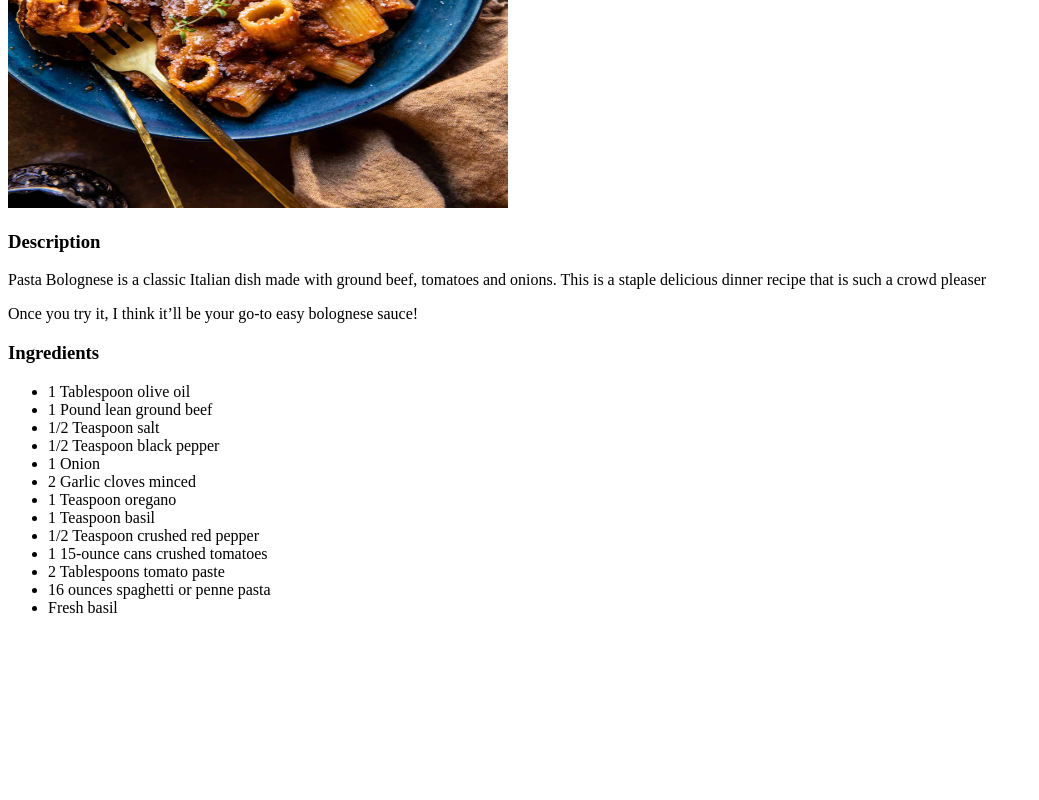
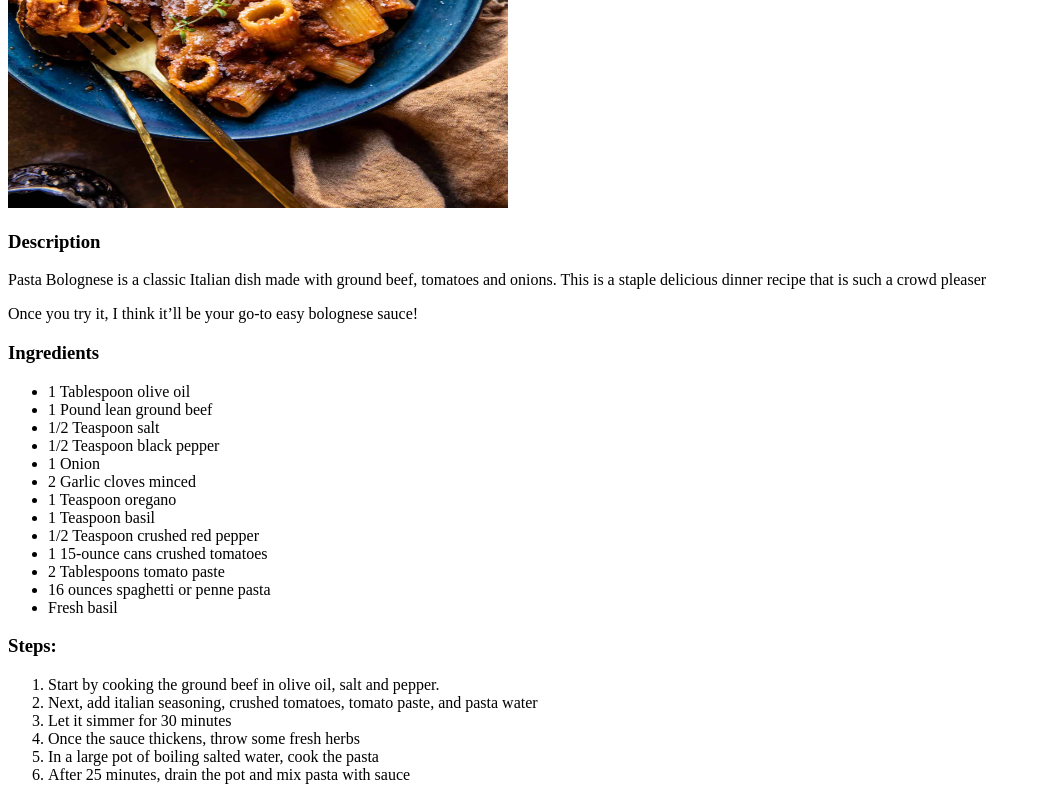
Before and after one commit to xReMaKe/odin-recipes, a plain HTML site: page recipes/pasta.html in a window 1280 px wide. Shown: the part 372-1172 px from the top of the page, without its empty margins (0-1039 px from the left). Before the commit the page ends 1005 px from the top, so only its background shows below. Drawn offline with Linux system fonts and the light colour scheme.

Commit message:
fixed issue with ordered list not displaying

```diff
--- a/recipes/pasta.html
+++ b/recipes/pasta.html
@@ -30,5 +30,14 @@
         <li>16 ounces spaghetti or penne pasta</li>
         <li>Fresh basil</li>
     </ul>
+    <h3>Steps:</h3>
+    <ol>
+        <li>Start by cooking the ground beef in olive oil, salt and pepper.</li>
+        <li>Next, add italian seasoning, crushed tomatoes, tomato paste, and pasta water</li>
+        <li>Let it simmer for 30 minutes</li>
+        <li>Once the sauce thickens, throw some fresh herbs</li>
+        <li>In a large pot of boiling salted water, cook the pasta</li>
+        <li>After 25 minutes, drain the pot and mix pasta with sauce</li>
+    </ol>
 </body>
 </html>
```
